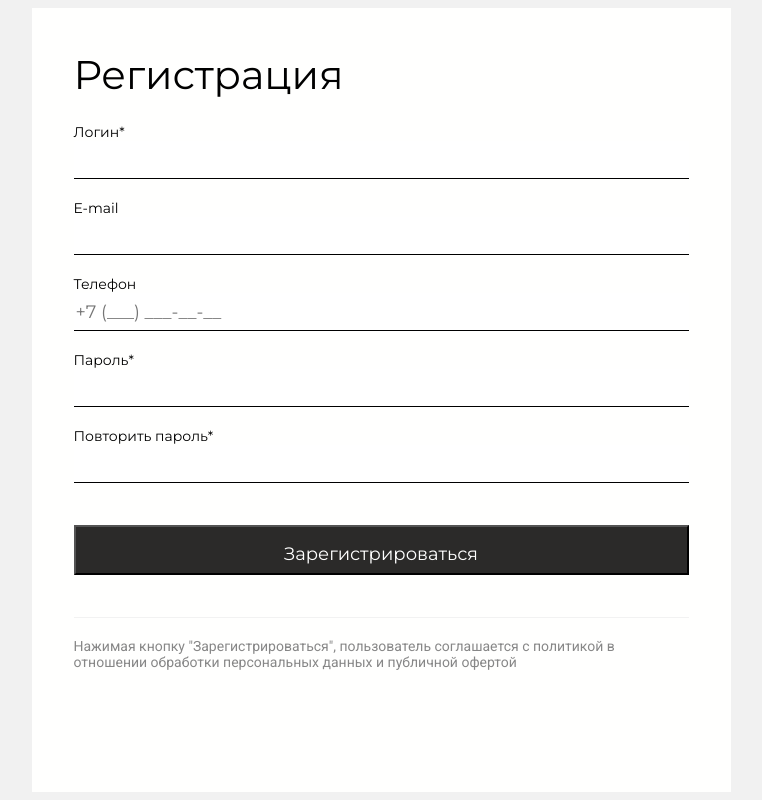
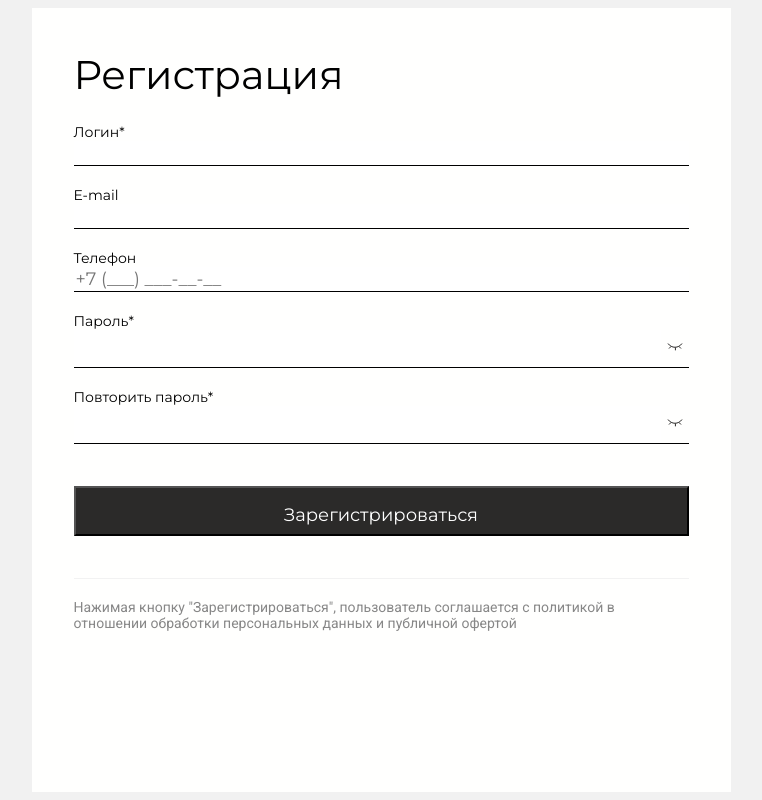
Before and after one commit to balbesina228/vue-registration, a Vue app: page / in a window 1280 px wide. Shown: the whole page, without its empty margins (259-1021 px from the left). Built offline with nearby package versions, Linux system fonts and the light colour scheme.

Commit message:
(feature) add eye icons for password visibility

```diff
--- a/src/components/RegisterForm.vue
+++ b/src/components/RegisterForm.vue
@@ -28,21 +28,33 @@
     </label>
     <label>
       Пароль*
+      <div class="password-container">
         <input
           v-model="password"
-        type="password"
+          :type="visiblePass? 'text' : 'password'"
           required
         />
+        <button type="button" class="visible-btn" @click="visiblePass = !visiblePass">
+          <EyeOn v-if="visiblePass" />
+          <EyeOff v-else />
+        </button>
+      </div>
     </label>
     <label>
       Повторить пароль*
+      <div class="password-container">
         <input
           v-model="confirmPassword"
-        type="password"
+          :type="visibleConfirmPass ? 'text' : 'password'"
           required
         />
+        <button type="button" class="visible-btn" @click="visibleConfirmPass = !visibleConfirmPass">
+          <EyeOn v-if="visibleConfirmPass" />
+          <EyeOff v-else />
+        </button>
+      </div>
     </label>
-    <button type="submit">Зарегистрироваться</button>
+    <button type="submit" class="reg-btn">Зарегистрироваться</button>
     <div class="politics-line"></div>
     <span class="politics">
       Нажимая кнопку "Зарегистрироваться", пользователь соглашается с политикой в отношении обработки персональных данных и публичной офертой
@@ -52,12 +64,17 @@
 
 <script lang="ts" setup>
 import { ref } from 'vue';
+import EyeOff from './icons/icon-eye-off.vue';
+import EyeOn from './icons/icon-eye-on.vue'
 
 const login = ref('');
 const password = ref('');
 const confirmPassword = ref('');
 const email = ref('');
 let phone = ref('');
+
+const visiblePass = ref(false);
+const visibleConfirmPass = ref(false);
 
 const errors = ref<Record<string, string>>({});
 
@@ -127,7 +144,7 @@ label {
   font-size: 14px;
 }
 
-button {
+.reg-btn {
   width: auto;
   height: 50px;
   padding: 16px 32px;
@@ -136,12 +153,27 @@ button {
   margin: 22px 0px;
 }
 
+.visible-btn {
+  background-color: rgba(0, 0, 0, 0);
+  border: none;
+}
+
 input {
   border: 0px;
   border-bottom: 1px solid;
   outline: none;
   line-height: 26px;
   height: 35px;
+  flex: 1;
+}
+
+.password-container {
+  display: flex;
+  border-bottom: 1px solid;
+
+  input {
+    border: none;
+  }
 }
 
 .politics-line {
--- /dev/null
+++ b/src/components/icons/icon-eye-off.vue
@@ -0,0 +1,8 @@
+<template>
+  <svg width="16" height="17" viewBox="0 0 16 17" fill="none" xmlns="http://www.w3.org/2000/svg">
+  <path d="M1 5.5C4.5 10.5 11.5 10.5 15 5.5" stroke="#2B2A29"/>
+  <path d="M4 8.5L2 10.5" stroke="#2B2A29"/>
+  <path d="M12 8.5L14 10.5" stroke="#2B2A29"/>
+  <path d="M8.41391 9.49985V12.3283" stroke="#2B2A29"/>
+  </svg>
+</template>
--- /dev/null
+++ b/src/components/icons/icon-eye-on.vue
@@ -0,0 +1,7 @@
+<template>
+  <svg width="16" height="17" viewBox="0 0 16 17" fill="none" xmlns="http://www.w3.org/2000/svg">
+  <path d="M1 8.29011C4.5 13.5521 11.5 13.5521 15 8.29011C11 3.23682 4.5 3.23682 1 8.29011Z" stroke="#2B2A29"/>
+  <path d="M8 11.2368C9.65685 11.2368 11 9.89367 11 8.23682C11 6.57997 9.65685 5.23682 8 5.23682C6.34315 5.23682 5 6.57997 5 8.23682C5 9.89367 6.34315 11.2368 8 11.2368Z" fill="#2B2A29"/>
+  <path d="M9 8.23682C9.55228 8.23682 10 7.7891 10 7.23682C10 6.68454 9.55228 6.23682 9 6.23682C8.44772 6.23682 8 6.68454 8 7.23682C8 7.7891 8.44772 8.23682 9 8.23682Z" fill="white"/>
+  </svg>
+</template>
```
Also changed, not shown: src/components/icons/IconDocumentation.vue (deleted, +0 -7 lines), src/components/icons/IconEcosystem.vue (deleted, +0 -7 lines), src/components/icons/IconSupport.vue (deleted, +0 -7 lines), src/components/icons/IconTooling.vue (deleted, +0 -19 lines). Lines whose indentation alone changed are shown as unchanged.
